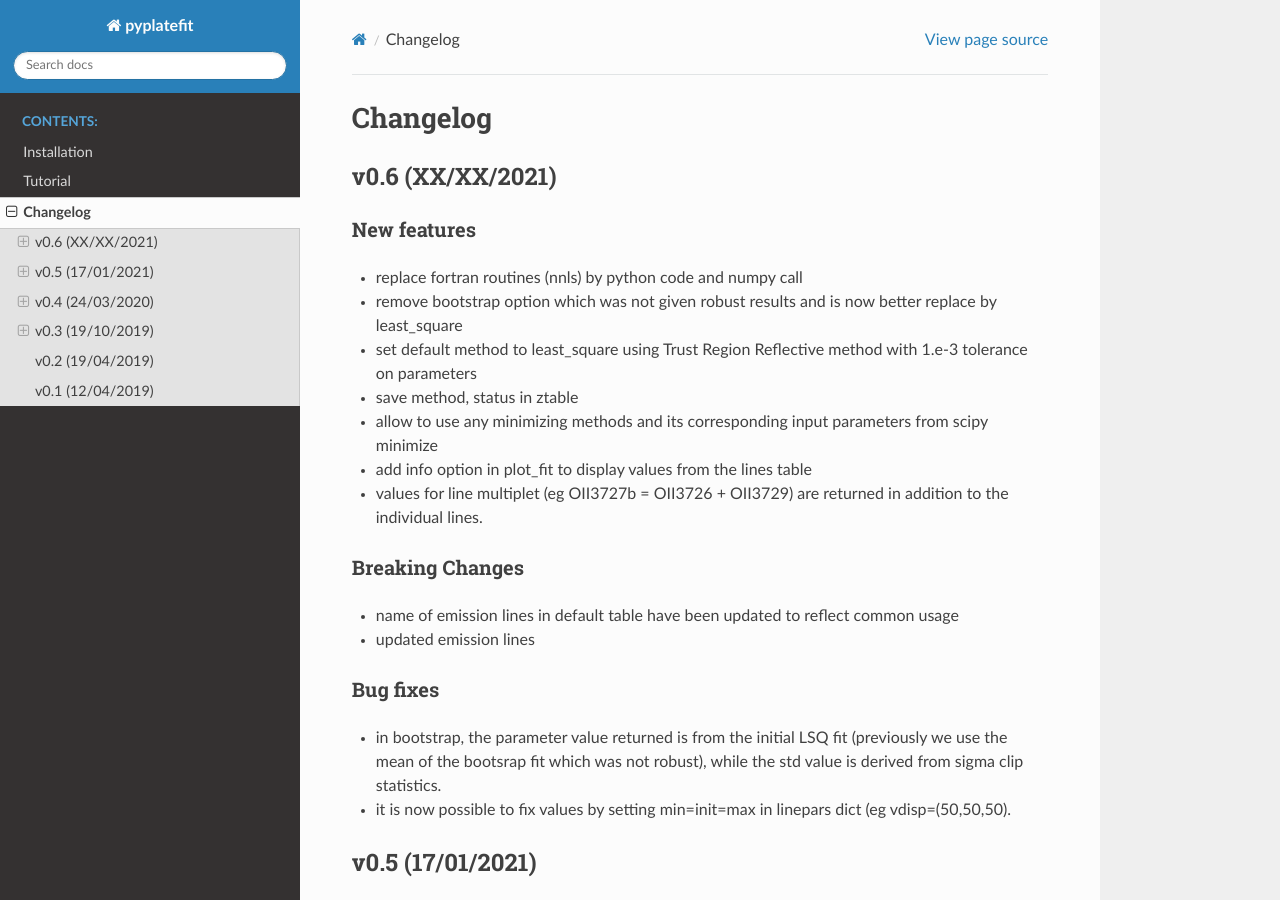
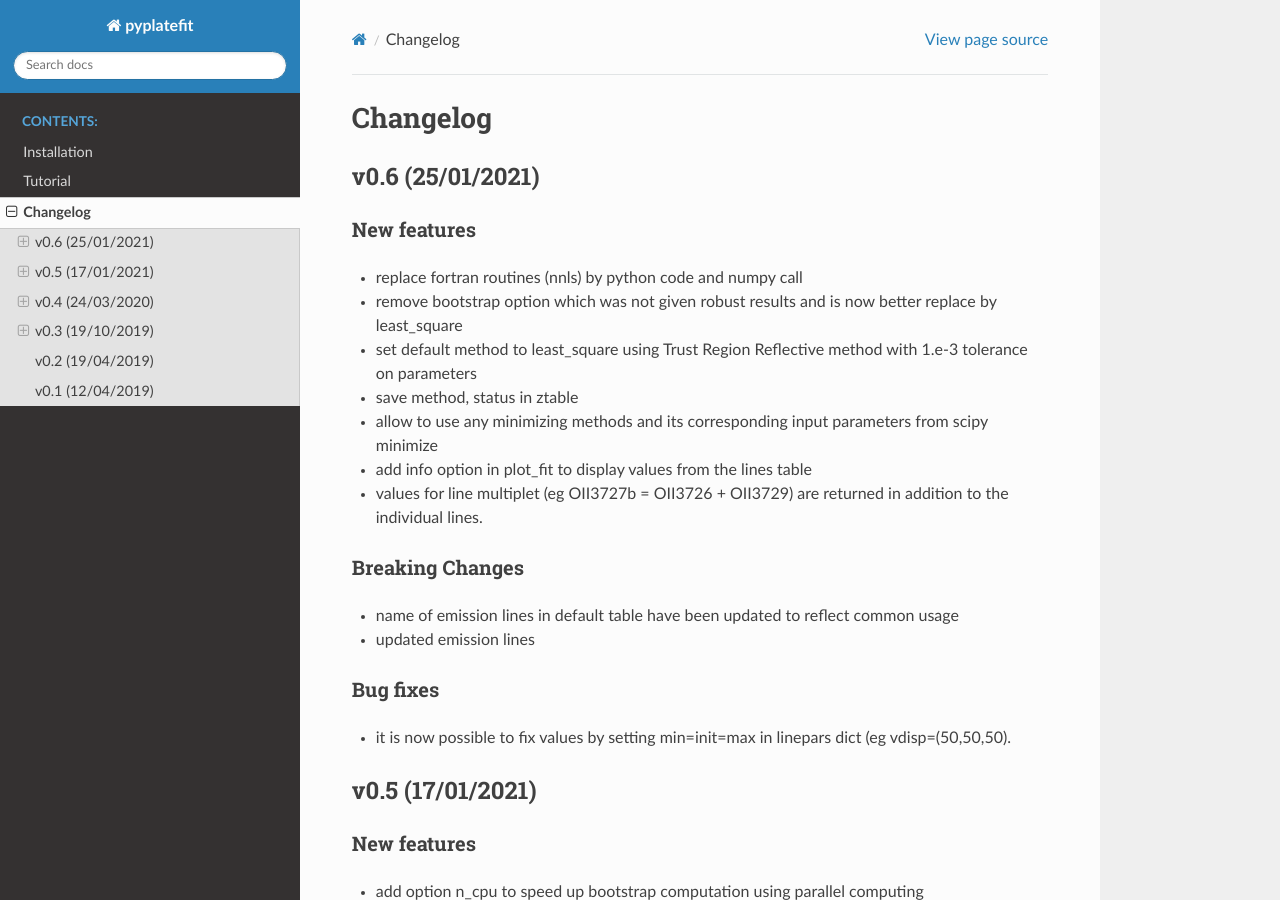
Before and after one commit to musevlt/pyplatefit, a Sphinx documentation site: the page built from docs/changelog.rst, in a window 1280 px wide and 900 px high. Built offline with Sphinx 7.4.7 and the Read the Docs theme 2.0.0, drawn with Linux system fonts in a browser that asks for light colours.

Commit message:
update chengelog

```diff
--- a/docs/changelog.rst
+++ b/docs/changelog.rst
@@ -1,7 +1,7 @@
 Changelog
 =========
 
-v0.6 (XX/XX/2021)
+v0.6 (25/01/2021)
 -----------------
 New features
 ^^^^^^^^^^^^
@@ -20,7 +20,6 @@ Breaking Changes
 
 Bug fixes
 ^^^^^^^^^
-- in bootstrap, the parameter value returned is from the initial LSQ fit (previously we use the mean of the bootsrap fit which was not robust), while the std value is derived from sigma clip statistics.
 - it is now possible to fix values by setting min=init=max in linepars dict (eg vdisp=(50,50,50).
 
 
```
